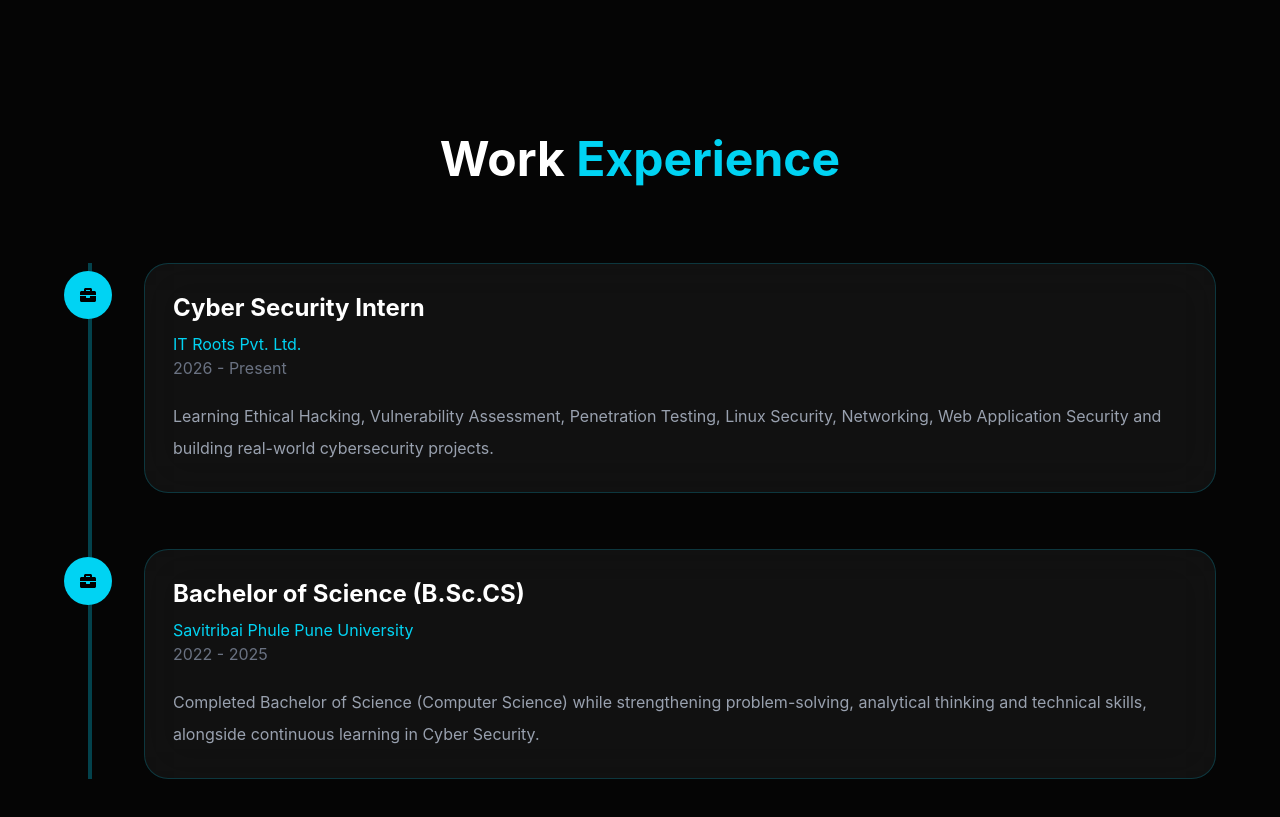
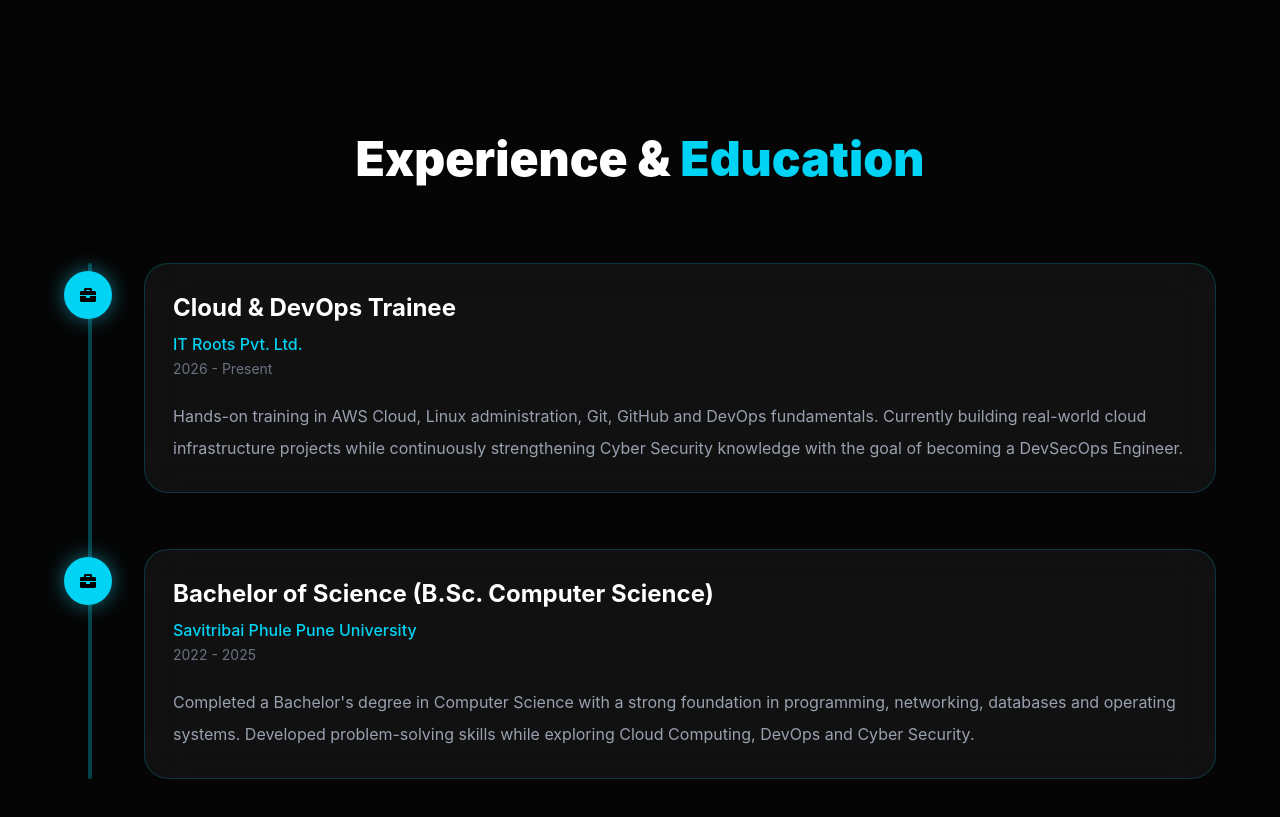
Before and after one commit to faizansayyad7/Portfolio, a React app: page / in a window 1280 px wide. Shown: the part 3160-3977 px from the top of the page. Built offline with nearby package versions, Linux system fonts and the light colour scheme; the HTML template or start-up script is replaced by a standard one.

Commit message:
Updated experience section for Cloud and DevOps profile

```diff
--- a/src/components/Experience.jsx
+++ b/src/components/Experience.jsx
@@ -3,66 +3,65 @@
 
 const experience = [
   {
-    role: "Cyber Security Intern",
+    role: "Cloud & DevOps Trainee",
     company: "IT Roots Pvt. Ltd.",
     date: "2026 - Present",
     description:
-      "Learning Ethical Hacking, Vulnerability Assessment, Penetration Testing, Linux Security, Networking, Web Application Security and building real-world cybersecurity projects.",
+      "Hands-on training in AWS Cloud, Linux administration, Git, GitHub and DevOps fundamentals. Currently building real-world cloud infrastructure projects while continuously strengthening Cyber Security knowledge with the goal of becoming a DevSecOps Engineer.",
   },
 
   {
-    role: "Bachelor of Science (B.Sc.CS)",
+    role: "Bachelor of Science (B.Sc. Computer Science)",
     company: "Savitribai Phule Pune University",
     date: "2022 - 2025",
     description:
-      "Completed Bachelor of Science (Computer Science) while strengthening problem-solving, analytical thinking and technical skills, alongside continuous learning in Cyber Security.",
+      "Completed a Bachelor's degree in Computer Science with a strong foundation in programming, networking, databases and operating systems. Developed problem-solving skills while exploring Cloud Computing, DevOps and Cyber Security.",
   },
 ];
 
 export default function Experience() {
   return (
-    <section
-      id="experience"
-      className="py-24 px-6"
-    >
+    <section id="experience" className="py-24 px-6">
       <div className="max-w-6xl mx-auto">
 
-        <h2 className="text-5xl font-bold text-center mb-20">
-          Work <span className="text-cyan-400">Experience</span>
-        </h2>
+        <motion.h2
+          initial={{ opacity: 0, y: 30 }}
+          whileInView={{ opacity: 1, y: 0 }}
+          viewport={{ once: true }}
+          transition={{ duration: 0.6 }}
+          className="mb-20 text-center text-5xl font-black"
+        >
+          Experience & <span className="text-cyan-400">Education</span>
+        </motion.h2>
 
         <div className="relative">
 
-          <div className="absolute left-6 top-0 h-full w-1 bg-cyan-400/30"></div>
+          <div className="absolute left-6 top-0 h-full w-1 rounded-full bg-cyan-400/30"></div>
 
           {experience.map((item, index) => (
-
             <motion.div
               key={index}
               initial={{ opacity: 0, x: -40 }}
               whileInView={{ opacity: 1, x: 0 }}
               viewport={{ once: true }}
-              transition={{ duration: .6 }}
+              transition={{ duration: 0.6, delay: index * 0.15 }}
               className="relative mb-14 pl-20"
             >
-
-              <div className="absolute left-0 top-2 flex h-12 w-12 items-center justify-center rounded-full bg-cyan-400 text-black">
-
+              <div className="absolute left-0 top-2 flex h-12 w-12 items-center justify-center rounded-full bg-cyan-400 text-black shadow-[0_0_20px_rgba(34,211,238,0.5)]">
                 <FaBriefcase />
-
               </div>
 
-              <div className="rounded-3xl border border-cyan-400/20 bg-white/5 p-7 backdrop-blur-xl">
+              <div className="rounded-3xl border border-cyan-400/20 bg-white/5 p-7 backdrop-blur-xl transition-all duration-300 hover:border-cyan-400 hover:shadow-[0_0_30px_rgba(34,211,238,0.20)]">
 
-                <h3 className="text-2xl font-bold">
+                <h3 className="text-2xl font-bold text-white">
                   {item.role}
                 </h3>
 
-                <p className="mt-2 text-cyan-400">
+                <p className="mt-2 font-medium text-cyan-400">
                   {item.company}
                 </p>
 
-                <span className="text-gray-500">
+                <span className="text-sm text-gray-500">
                   {item.date}
                 </span>
 
@@ -71,9 +70,7 @@
                 </p>
 
               </div>
-
             </motion.div>
-
           ))}
 
         </div>
```
